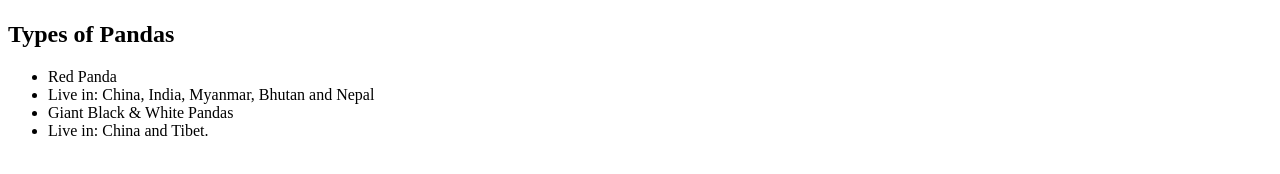
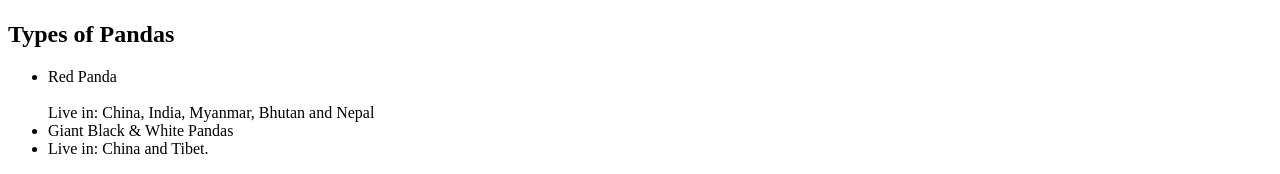
Before and after one commit to sermmybuestis32/sermmybuestis32.github.io, a plain HTML site: page Static.html in a window 1280 px wide. Shown: the part 826-1000 px from the top of the page. Drawn offline with Linux system fonts and the light colour scheme.

Commit message:
Update Static.html

```diff
--- a/Static.html
+++ b/Static.html
@@ -15,7 +15,8 @@
 <h2> Types of Pandas </h2>
 <ul>
   <li> Red Panda </li>
-  <li> Live in: China, India, Myanmar, Bhutan and Nepal </li>
+  <br>
+  Live in: China, India, Myanmar, Bhutan and Nepal </li>
   <li> Giant Black & White Pandas</li>
   <li> Live in: China and Tibet.</li>
 </ul>
```
